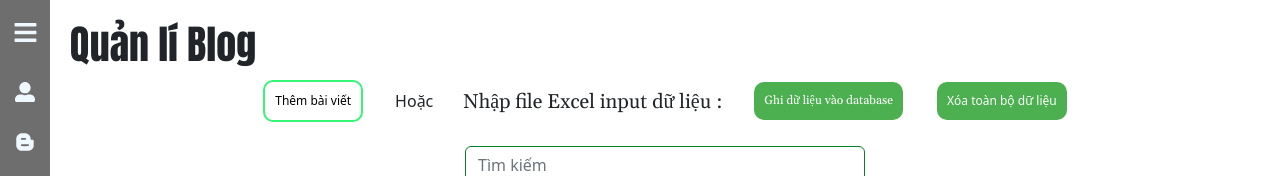
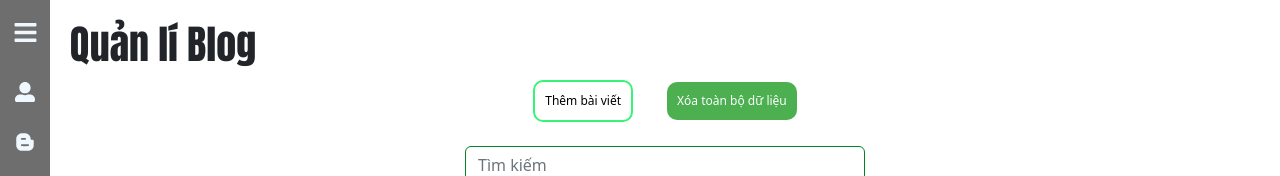
Before and after one commit to levanduandut/webhf, a React (Create React App) app: page /manageBlog in a window 1280 px wide. Shown: the top 176 px of the page. Built offline with nearby package versions, Linux system fonts and the light colour scheme; no server answers; sample sign-in values are in the browser's storage.

Commit message:
Search  Blog

```diff
--- a/src/pages/BL/ManageBlog.jsx
+++ b/src/pages/BL/ManageBlog.jsx
@@ -17,7 +17,7 @@ const ManageBlog = () => {
             navigate("/login")
         }
         handleGetBlog();
-    },[]);
+    }, []);
 
     function toggleBlogModal() {
         setIsOpenModal(!isOpenModal);
@@ -79,15 +79,15 @@ const ManageBlog = () => {
                 >
                     Thêm bài viết
                 </button>
-                {" Hoặc "}
-                <h5>Nhập file Excel input dữ liệu :</h5>
-                {/* <input type="file" onChange={(e) => readExcel(e)}></input> */}
+                {/* {" Hoặc "} */}
+                {/* <h5>Nhập file Excel input dữ liệu :</h5>
+                <input type="file" onChange={(e) => readExcel(e)}></input>
                 <button
                     // onClick={() => handleAddExcelIngre()}
                     className="button button5"
                 >
                     Ghi dữ liệu vào database
-                </button>
+                </button> */}
                 <button
                     // onClick={() => handleDeleteAllIngre()}
                     className="button button6"
@@ -100,7 +100,7 @@ const ManageBlog = () => {
                 <input
                     placeholder="Tìm kiếm "
                     className="form-control"
-                // onChange={(e) => setSearch(e.target.value)}
+                    onChange={(e) => setSearch(e.target.value)}
                 ></input>
             </div>
             <div className="table-container">
@@ -121,7 +121,7 @@ const ManageBlog = () => {
                                 .filter((item) => {
                                     return search.toLowerCase() === ""
                                         ? item
-                                        : item.name.toLowerCase().includes(search);
+                                        : item.title.toLowerCase().includes(search);
                                 })
                                 .map((d) => (
                                     <tr key={d.id}>
```
